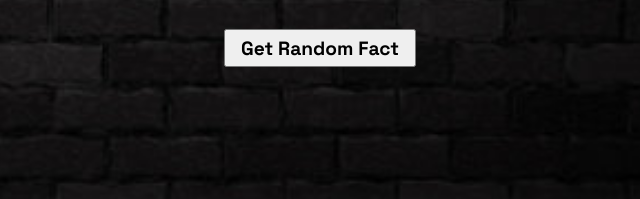
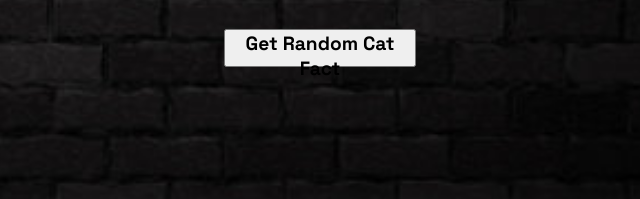
Before and after one commit to taiwoajasa245/Random-Fact-Gen, a plain HTML site: page index.html in a window 1280 px wide. Shown: the part 419-618 px from the top of the page, 540-1180 px from the left. Drawn offline with Linux system fonts and the light colour scheme.

Commit message:
Code update

```diff
--- a/index.html
+++ b/index.html
@@ -14,7 +14,7 @@
                     <div class="txt">
                     </div>
                 </h1>
-                <button type="submit" id="btn" > Get Random Fact </button>
+                <button type="submit" id="btn" > Get Random Cat Fact </button>
             </div>
         </div>
     </div>
```
